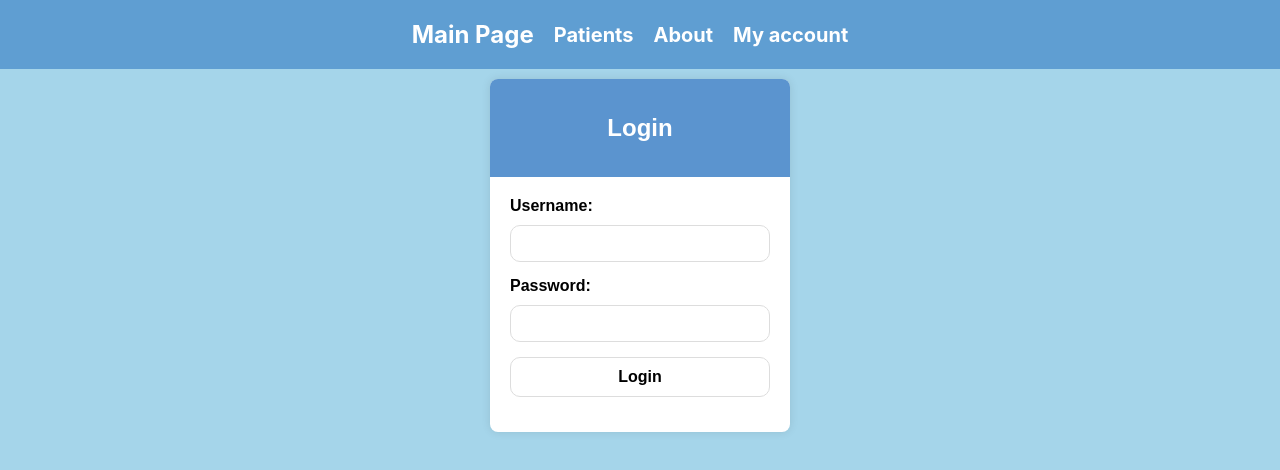
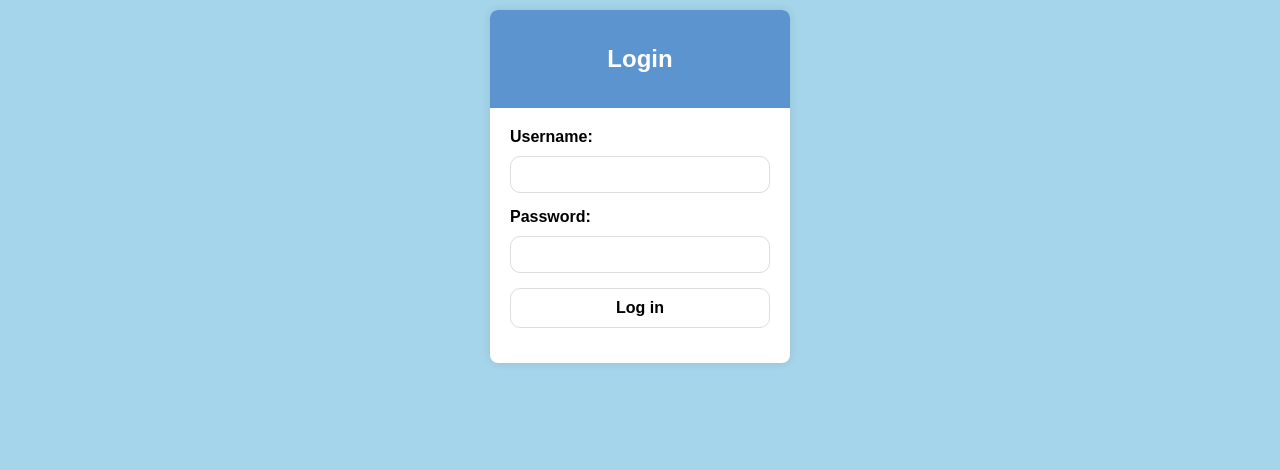
Before and after one commit to kamityler/MedicalService2.0, a React (Create React App) app: page / in a window 1280 px wide. Shown: the top 470 px of the page. Built offline with nearby package versions, Linux system fonts and the light colour scheme.

Commit message:
login-ready

```diff
--- a/src/components/NavBar/NavBar.js
+++ b/src/components/NavBar/NavBar.js
@@ -31,6 +31,9 @@ function NavBar(){
                     <li className='navigationbar-item default-li'>
                         <a href="/settings">My account</a>
                     </li>
+                    <li className='navigationbar-item default-li'>
+                        <a href="/">Log out</a>
+                    </li>
                 </ul>
             </div>
             <Routes>
--- a/src/pages/AboutIDSVAZH/About.js
+++ b/src/pages/AboutIDSVAZH/About.js
@@ -1,11 +1,7 @@
 import './About.css'
-
-import NavBar from './../../components/NavBar/NavBar';
-
 
 function About() {
     return (
-        <NavBar>
         <div className="about-container">
             <h2 className="about-heading">About Our Information and Diagnostic System</h2>
             <p className="about-description">Welcome to our innovative Information and Diagnostic System designed for assessing the quality of life. Our system is a comprehensive tool developed to gather, analyze, and interpret data related to various aspects of an individual's well-being.</p>
@@ -17,7 +13,7 @@ function About() {
                 <li className="feature-item">User-Friendly Interface: Our intuitive interface makes it easy for users to navigate the system, view their assessments, and access valuable insights about their health and lifestyle choices.</li>
             </ul>
             <p className="about-summary">Our mission is to empower individuals with the knowledge and tools to make informed decisions about their well-being. Whether you are focused on improving your physical health, mental well-being, or overall lifestyle, our Information and Diagnostic System is here to support your journey to a healthier and happier life.</p>
-        </div></NavBar>
+        </div>
     );
 }
 
--- a/src/pages/LoginWindow/LoginWindow.js
+++ b/src/pages/LoginWindow/LoginWindow.js
@@ -1,8 +1,13 @@
 import './LoginWindow.css'
-
-function LoginWindow(){
+import { Component } from 'react';
 
 
+class LoginWindow extends Component{
+    componentDidMount(){
+        document.querySelector('.NavBar').classList.add('display-none');
+    }
+
+    render(){
         return(
             <div className="login-window">
                 <div className="login-container">
@@ -20,14 +25,14 @@ function LoginWindow(){
                                 <input type="password" id="password" name="password" required/>
                             </div>
                             <div className="form-group">
-                            <button type="submit">Login</button>
+                                <button type="submit">Log in</button>
                             </div>
                         </form>
                     </div>
                 </div>
             </div>
         )
-
+    }
 }
 
 export default LoginWindow;
```
Lines whose indentation alone changed are shown as unchanged.
